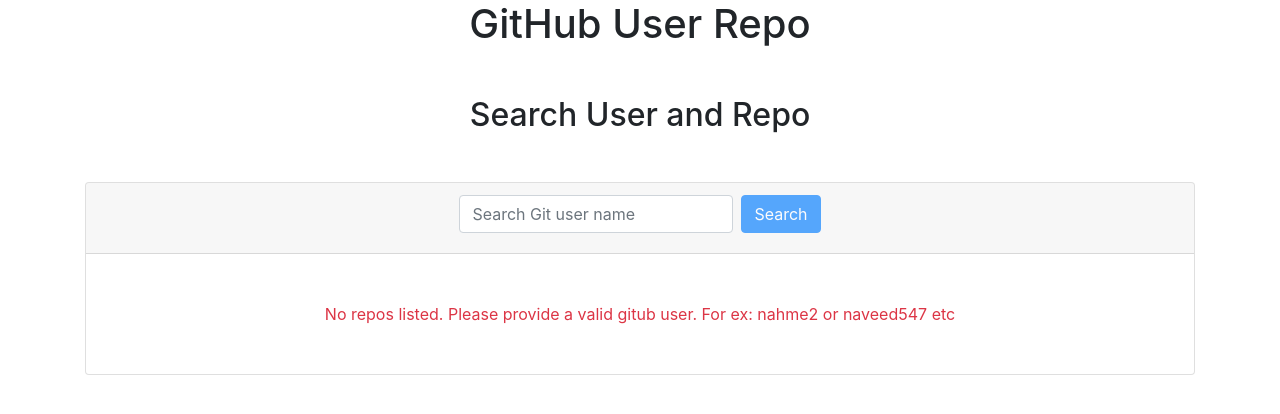
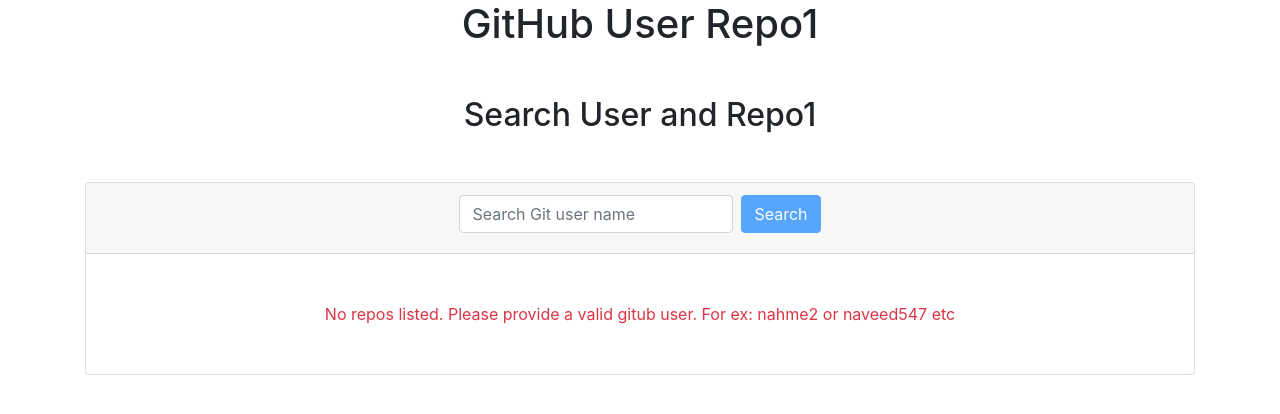
Before and after one commit to naveed547/FSDAssignment1, a website: page index.html in a window 1280 px wide. Drawn offline with nearby package versions, Linux system fonts and the light colour scheme.

```diff
--- a/index.html
+++ b/index.html
@@ -15,8 +15,8 @@
 <body>
 
     <div class="container">
-        <h1 class="text-center">GitHub User Repo</h1>
-        <h2 class="my-5 text-center">Search User and Repo</h2>
+        <h1 class="text-center">GitHub User Repo1</h1>
+        <h2 class="my-5 text-center">Search User and Repo1</h2>
         <div class="card">
             <div class="card-header">
                 <form name="repoSearch" class="form-inline justify-content-center">
```
